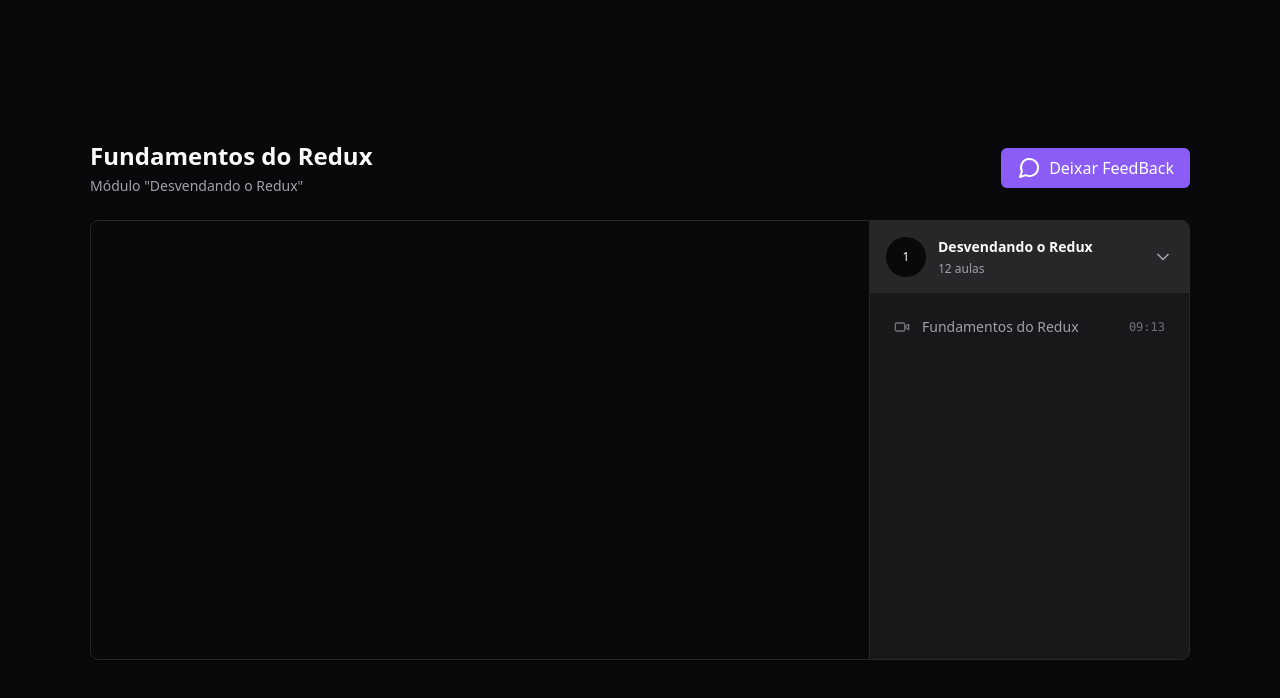
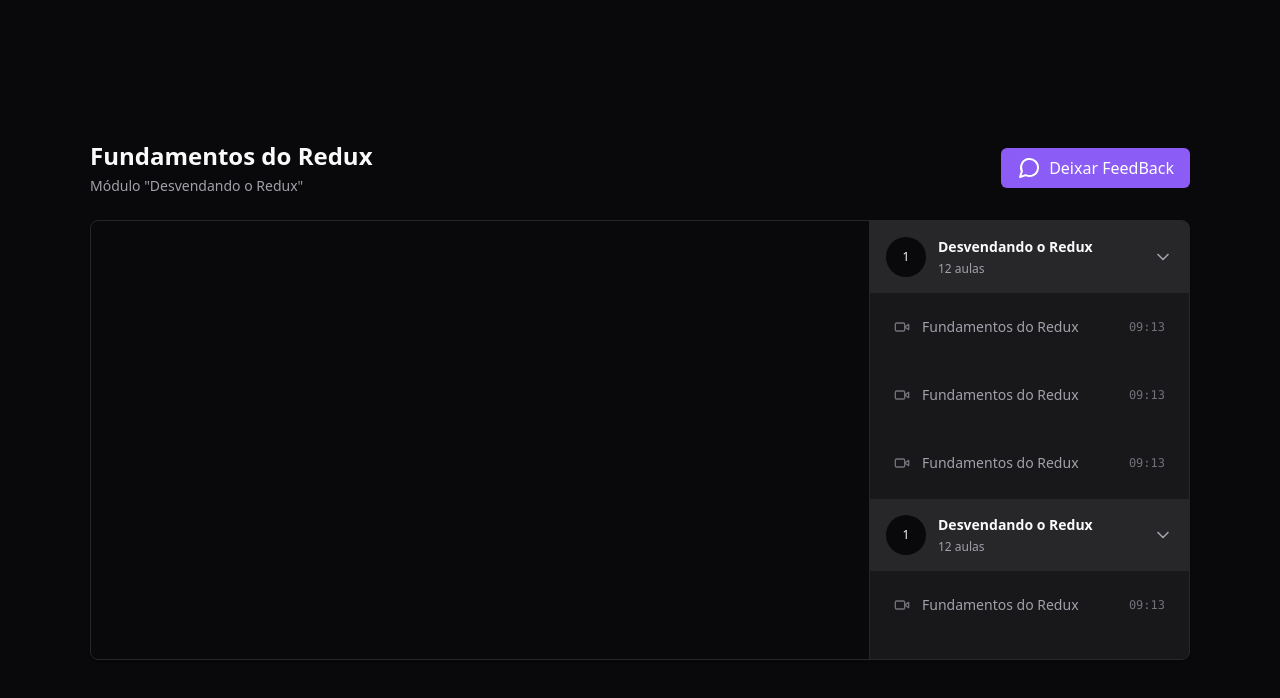
Before and after one commit to jarilton/react-redux-zustand, a React (Vite) app: page / in a window 1280 px wide. Shown: the top 698 px of the page. Built offline with nearby package versions, Linux system fonts and the light colour scheme.

Commit message:
feat: scrollbar na sidebar

```diff
--- a/package.json
+++ b/package.json
@@ -28,6 +28,7 @@
     "eslint-plugin-react-hooks": "^4.6.0",
     "eslint-plugin-react-refresh": "^0.4.3",
     "postcss": "^8.4.29",
+    "tailwind-scrollbar": "^3.0.5",
     "tailwindcss": "^3.3.3",
     "typescript": "^5.0.2",
     "vite": "^4.4.5"
--- a/src/pages/Player/index.tsx
+++ b/src/pages/Player/index.tsx
@@ -20,7 +20,7 @@
           </button>
         </div>
 
-        <main className="relative flex overflow-hidden rounded-lg border border-zinc-800 bg-zinc-900 shadow">
+        <main className="relative flex overflow-hidden rounded-lg border border-zinc-800 bg-zinc-900 shadow pr-80">
           <div className="flex-1">
             <div className="w-ful bg-zinc-950 aspect-video">
               <ReactPlayer
@@ -32,7 +32,7 @@
               />
             </div>
           </div>
-          <aside className="w-80 border-l border-zinc-800 bg-zinc-900">
+          <aside className="w-80 absolute top-0 bottom-0 right-0 border-l border-zinc-800 divide-y-2 divide-zinc-900 bg-zinc-900 overflow-y-scroll scrollbar scrollbar-thin scrollbar-track-zinc-950 scrollbar-thumb-zinc-800">
             <div>
               <button className="flex w-full items-center gap-3 bg-zinc-800 p-4">
                 <div className="flex h-10 w-10 rounded-full items-center justify-center bg-zinc-950 text-xs">
@@ -55,6 +55,112 @@
                   </span>
                 </button>
               </nav>
+
+              <nav className="relative flex flex-col gap-4 p-6">
+                <button className="flex items-center gap-3 text-sm text-zinc-400">
+                  <Video className="w-4 h-4 text-zinc-500" />
+                  <span>Fundamentos do Redux</span>
+                  <span className="ml-auto font-mono text-xs text-zinc-500">
+                    09:13
+                  </span>
+                </button>
+              </nav>
+
+              <nav className="relative flex flex-col gap-4 p-6">
+                <button className="flex items-center gap-3 text-sm text-zinc-400">
+                  <Video className="w-4 h-4 text-zinc-500" />
+                  <span>Fundamentos do Redux</span>
+                  <span className="ml-auto font-mono text-xs text-zinc-500">
+                    09:13
+                  </span>
+                </button>
+              </nav>
+            </div>
+            <div>
+              <button className="flex w-full items-center gap-3 bg-zinc-800 p-4">
+                <div className="flex h-10 w-10 rounded-full items-center justify-center bg-zinc-950 text-xs">
+                  1
+                </div>
+                <div className="flex flex-col gap-1 text-left">
+                  <strong className="text-sm">Desvendando o Redux</strong>
+                  <span className="text-xs text-zinc-400">12 aulas</span>
+                </div>
+
+                <ChevronDown className="w-5 h-5 ml-auto text-zinc-400" />
+              </button>
+
+              <nav className="relative flex flex-col gap-4 p-6">
+                <button className="flex items-center gap-3 text-sm text-zinc-400">
+                  <Video className="w-4 h-4 text-zinc-500" />
+                  <span>Fundamentos do Redux</span>
+                  <span className="ml-auto font-mono text-xs text-zinc-500">
+                    09:13
+                  </span>
+                </button>
+              </nav>
+
+              <nav className="relative flex flex-col gap-4 p-6">
+                <button className="flex items-center gap-3 text-sm text-zinc-400">
+                  <Video className="w-4 h-4 text-zinc-500" />
+                  <span>Fundamentos do Redux</span>
+                  <span className="ml-auto font-mono text-xs text-zinc-500">
+                    09:13
+                  </span>
+                </button>
+              </nav>
+
+              <nav className="relative flex flex-col gap-4 p-6">
+                <button className="flex items-center gap-3 text-sm text-zinc-400">
+                  <Video className="w-4 h-4 text-zinc-500" />
+                  <span>Fundamentos do Redux</span>
+                  <span className="ml-auto font-mono text-xs text-zinc-500">
+                    09:13
+                  </span>
+                </button>
+              </nav>
+            </div>
+            <div>
+              <button className="flex w-full items-center gap-3 bg-zinc-800 p-4">
+                <div className="flex h-10 w-10 rounded-full items-center justify-center bg-zinc-950 text-xs">
+                  1
+                </div>
+                <div className="flex flex-col gap-1 text-left">
+                  <strong className="text-sm">Desvendando o Redux</strong>
+                  <span className="text-xs text-zinc-400">12 aulas</span>
+                </div>
+
+                <ChevronDown className="w-5 h-5 ml-auto text-zinc-400" />
+              </button>
+
+              <nav className="relative flex flex-col gap-4 p-6">
+                <button className="flex items-center gap-3 text-sm text-zinc-400">
+                  <Video className="w-4 h-4 text-zinc-500" />
+                  <span>Fundamentos do Redux</span>
+                  <span className="ml-auto font-mono text-xs text-zinc-500">
+                    09:13
+                  </span>
+                </button>
+              </nav>
+
+              <nav className="relative flex flex-col gap-4 p-6">
+                <button className="flex items-center gap-3 text-sm text-zinc-400">
+                  <Video className="w-4 h-4 text-zinc-500" />
+                  <span>Fundamentos do Redux</span>
+                  <span className="ml-auto font-mono text-xs text-zinc-500">
+                    09:13
+                  </span>
+                </button>
+              </nav>
+
+              <nav className="relative flex flex-col gap-4 p-6">
+                <button className="flex items-center gap-3 text-sm text-zinc-400">
+                  <Video className="w-4 h-4 text-zinc-500" />
+                  <span>Fundamentos do Redux</span>
+                  <span className="ml-auto font-mono text-xs text-zinc-500">
+                    09:13
+                  </span>
+                </button>
+              </nav>
             </div>
           </aside>
         </main>
--- a/tailwind.config.js
+++ b/tailwind.config.js
@@ -4,5 +4,5 @@
   theme: {
     extend: {},
   },
-  plugins: [],
+  plugins: [require("tailwind-scrollbar")],
 };
```
Also changed, not shown: .eslintrc.cjs (deleted), 1 other file (tests, documents, lock files or other folders).
